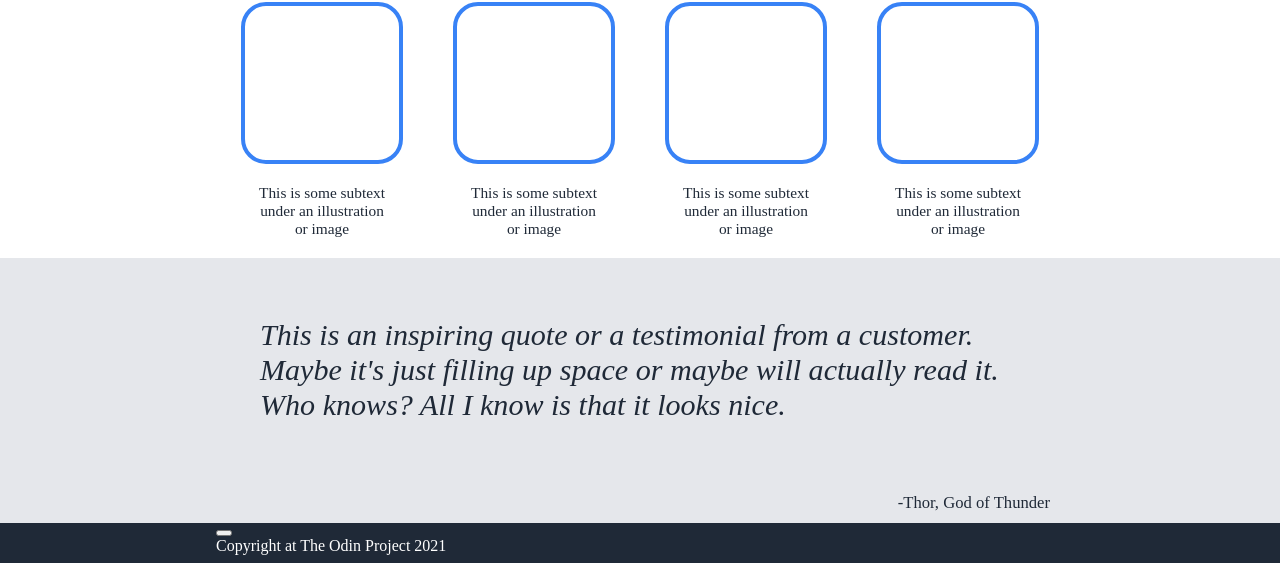
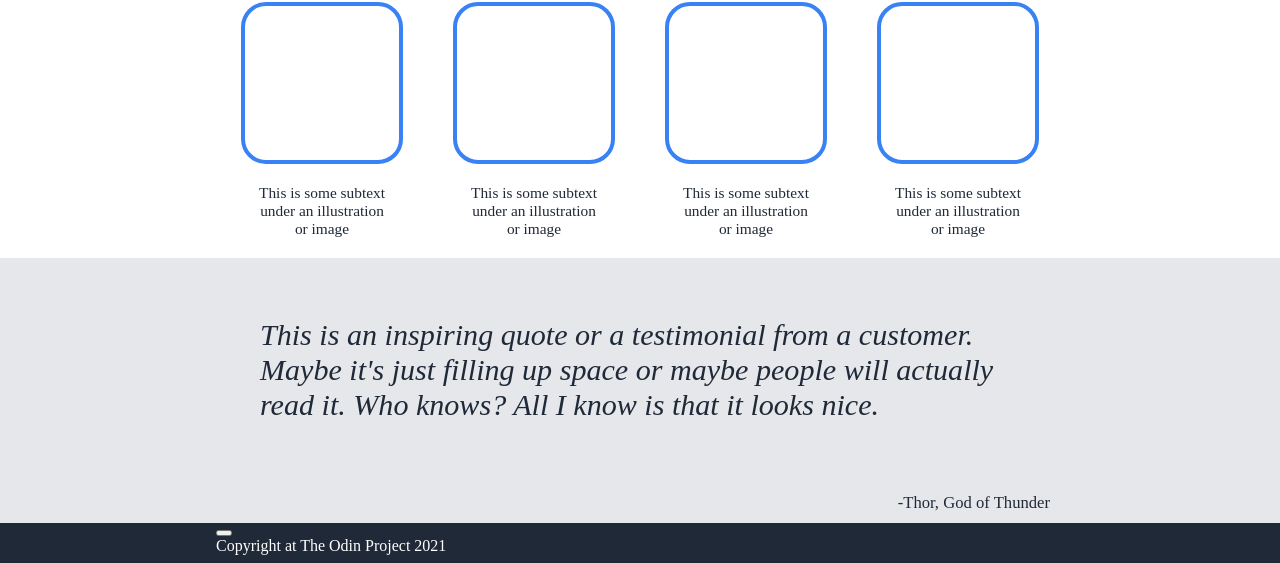
Before and after one commit to angsor/landing-page, a plain HTML site: page index.html in a window 1280 px wide. Shown: the part 467-1030 px from the top of the page. Drawn offline with Linux system fonts and the light colour scheme.

Commit message:
Changed mistake in quote

```diff
--- a/index.html
+++ b/index.html
@@ -65,7 +65,7 @@
 <!-- Section IV -->
 <div class="inspiring-quote-container">
     <div class="main-quote">
-        <em>This is an inspiring quote or a testimonial from a customer. Maybe it's just filling up space or maybe will actually read it. Who knows? All I know is that it looks nice.</em>
+        <em>This is an inspiring quote or a testimonial from a customer. Maybe it's just filling up space or maybe people will actually read it. Who knows? All I know is that it looks nice.</em>
     </div>
     <div class="subquote">
         -Thor, God of Thunder
```
